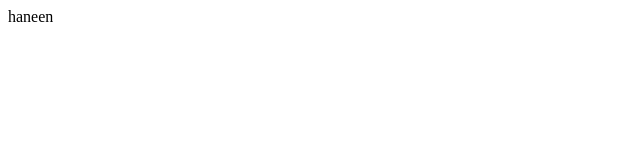
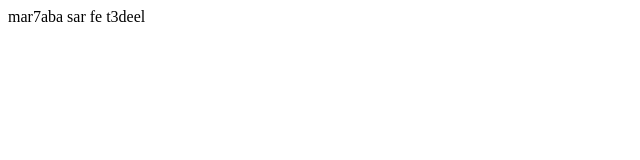
Before and after one commit to HaneenQasim97/mytest, a plain HTML site: page index.html in a window 1280 px wide. Shown: the whole page, without its empty margins (0-640 px from the left). Drawn offline with Linux system fonts and the light colour scheme.

Commit message:
i had my update

```diff
--- a/index.html
+++ b/index.html
@@ -7,6 +7,6 @@
     <title>Document</title>
 </head>
 <body>
-    haneen
+    mar7aba sar fe t3deel
 </body>
 </html>
```
